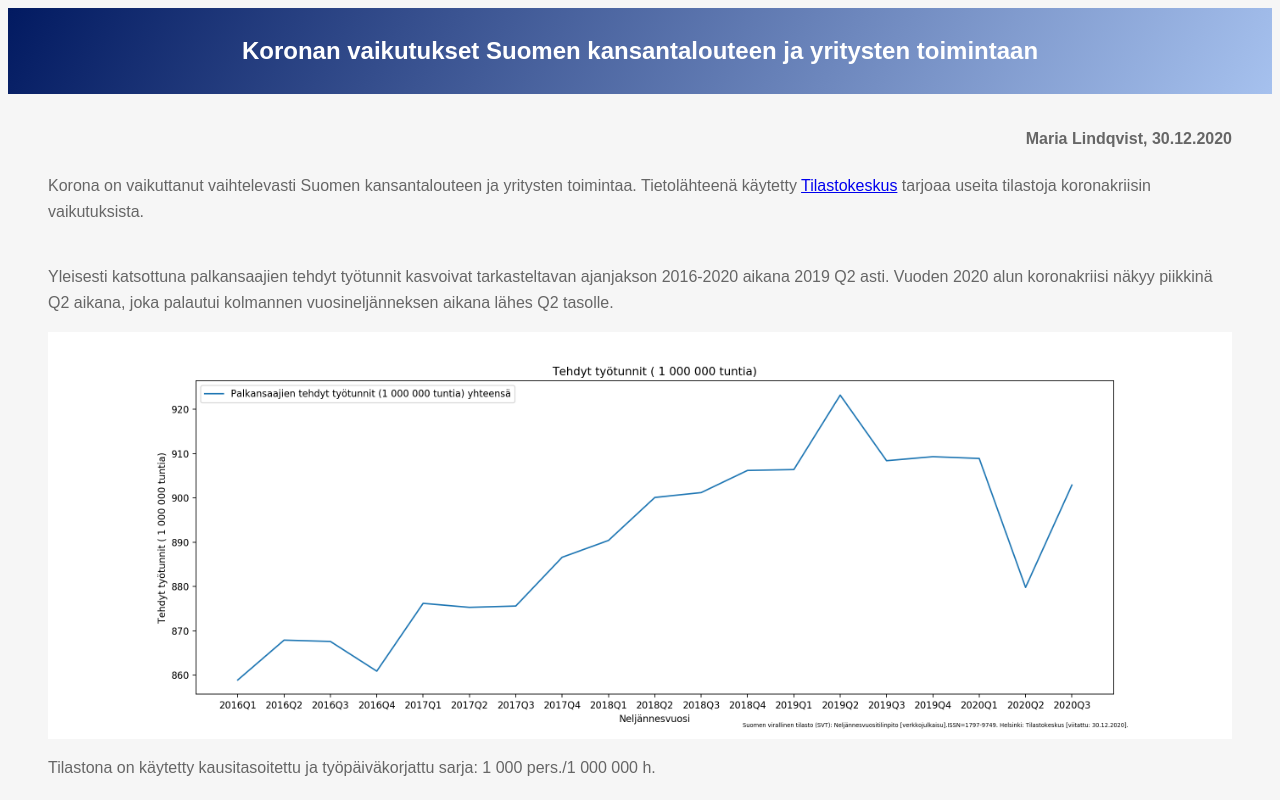
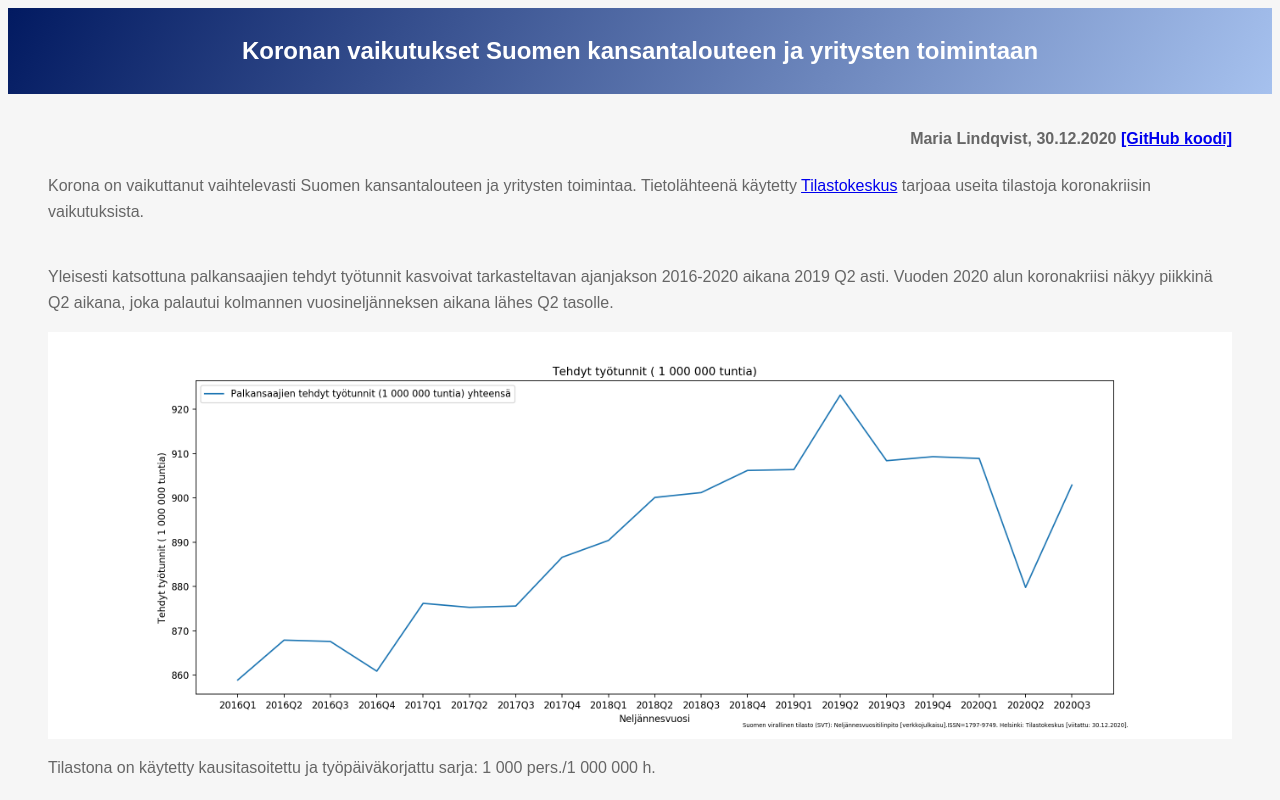
Before and after one commit to princessMary/koronatalous, a plain HTML site: page index.html in a window 1280 px wide. Shown: the top 800 px of the page. Drawn offline with nearby package versions, Linux system fonts and the light colour scheme.

Commit message:
Update index.html

```diff
--- a/index.html
+++ b/index.html
@@ -14,7 +14,7 @@
 
 <body>
   <h1>Koronan vaikutukset Suomen kansantalouteen ja yritysten toimintaan</h1>
-  <h4> Maria Lindqvist, 30.12.2020 </h4>
+  <h4> Maria Lindqvist, 30.12.2020 <a href= "https://github.com/princessMary/koronatalous">[GitHub koodi]</a></h4>
   <!-- <p>Tee julkisia lähteitä hyödyntämällä analyysi koronan vaikutuksesta Suomen kansantalouteen ja yritysten toimintaan. Mieti, miten avata tulokset lukijoillemme havainnollisesti ja ymmärrettävästi. Toteutustavan ja teknologian saat valita itse. Kerro, mitä lähteitä käytit ja perustele analyysisi päätelmät myös sanallisesti. </p> -->
 
 <p> Korona on vaikuttanut vaihtelevasti Suomen kansantalouteen ja yritysten toimintaa. Tietolähteenä käytetty <a href="https://www.stat.fi/ajk/koronavirus/koronavirus-ajankohtaista-tilastotietoa/miten-vaikutukset-nakyvat-tilastoissa/talouden-tilannekuva#yritykset">Tilastokeskus</a> tarjoaa useita tilastoja koronakriisin vaikutuksista.
```
